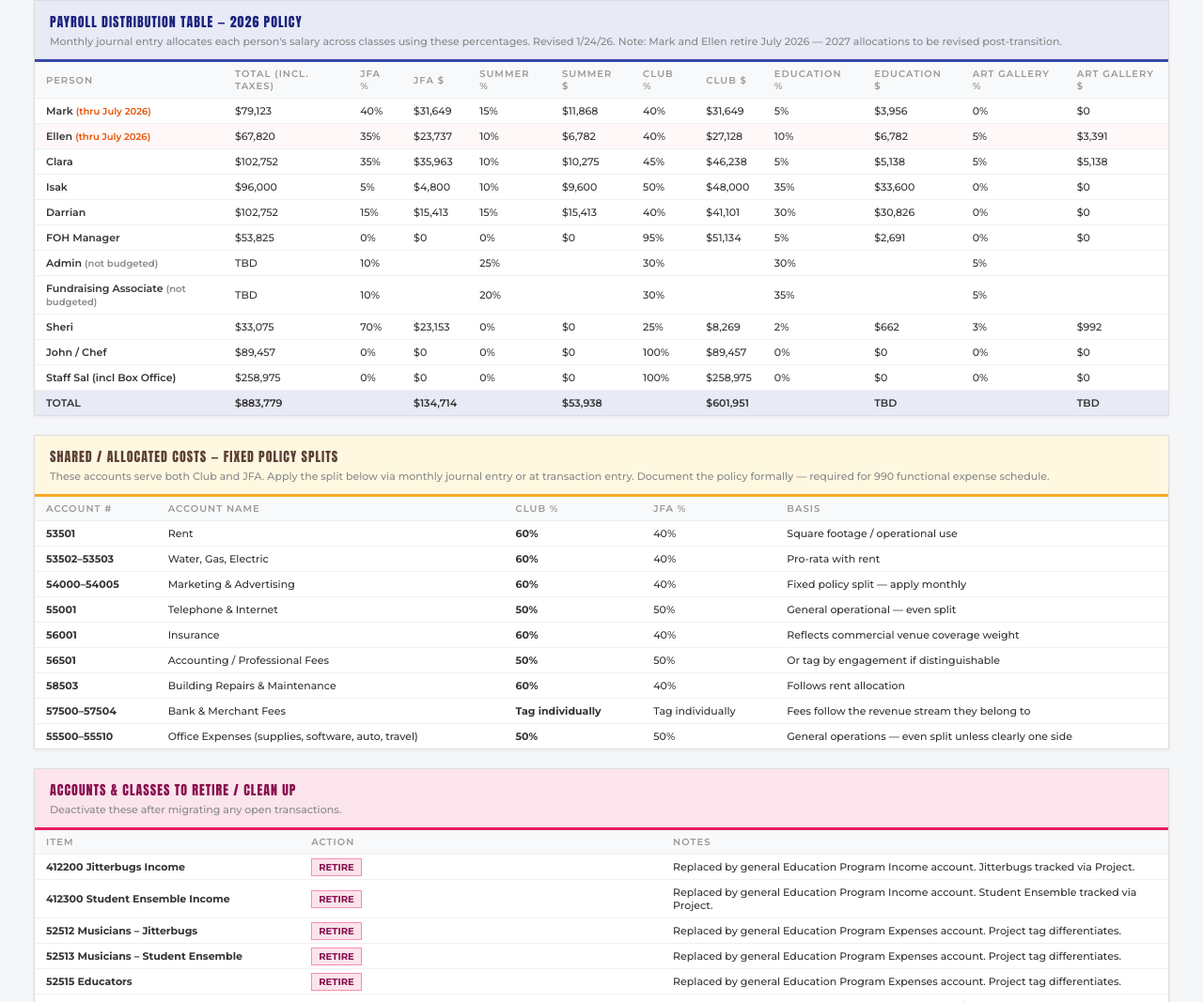
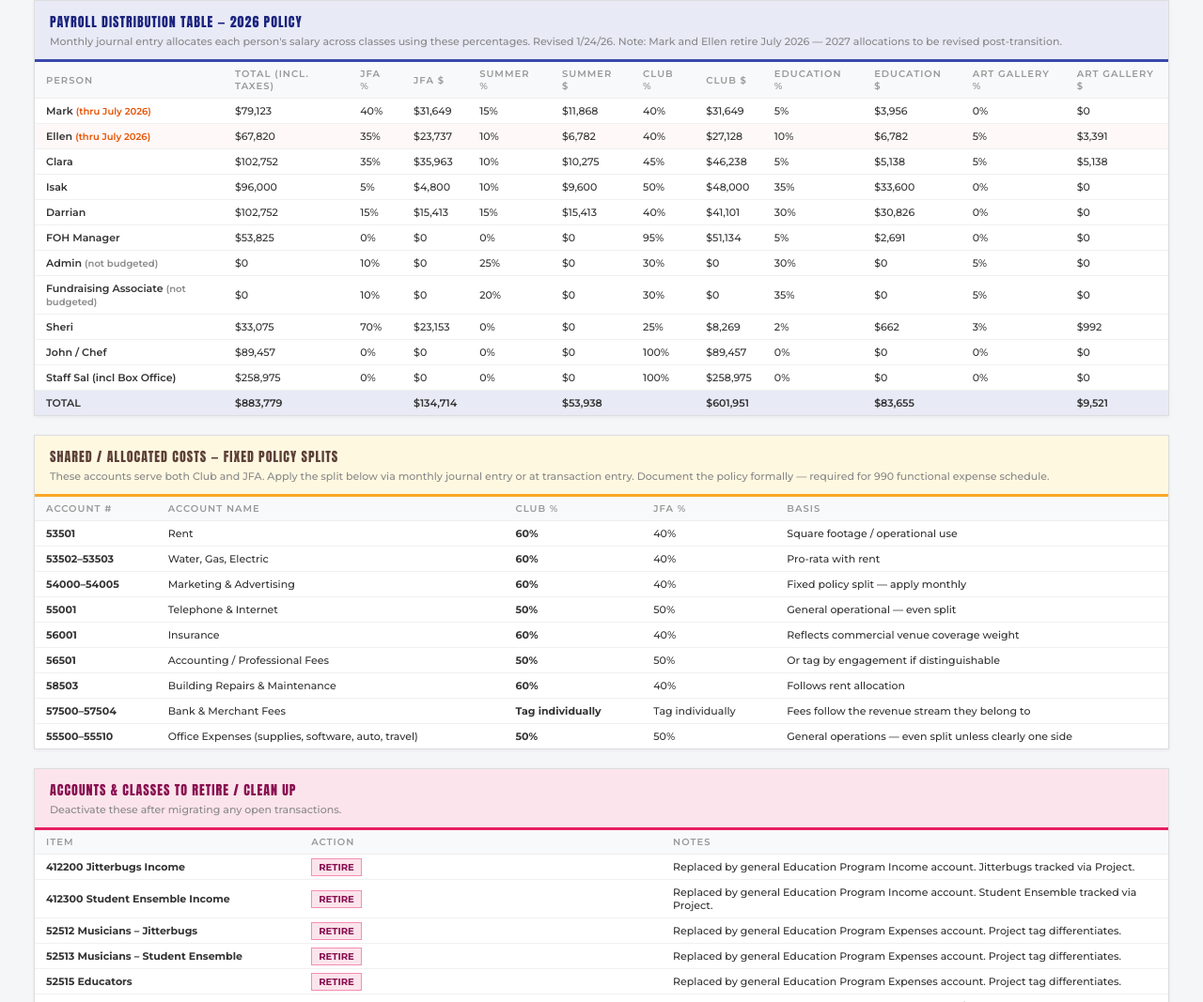
Before and after one commit to darrian-lgtm/QBO, a plain HTML site: page index.html in a window 1280 px wide. Shown: the part 2364-3431 px from the top of the page at 94% size. Drawn offline with Linux system fonts and the light colour scheme; a web font is replaced by a local one.

Commit message:
Update index.html

```diff
--- a/index.html
+++ b/index.html
@@ -545,11 +545,11 @@ h1, h2, h3, h4 {
           </tr>
           <tr>
             <td style="font-weight:600;">Admin <span style="font-size:10px; color:#888;">(not budgeted)</span></td>
-            <td>TBD</td><td>10%</td><td></td><td>25%</td><td></td><td>30%</td><td></td><td>30%</td><td></td><td>5%</td><td></td>
+            <td>$0</td><td>10%</td><td>$0</td><td>25%</td><td>$0</td><td>30%</td><td>$0</td><td>30%</td><td>$0</td><td>5%</td><td>$0</td>
           </tr>
           <tr>
             <td style="font-weight:600;">Fundraising Associate <span style="font-size:10px; color:#888;">(not budgeted)</span></td>
-            <td>TBD</td><td>10%</td><td></td><td>20%</td><td></td><td>30%</td><td></td><td>35%</td><td></td><td>5%</td><td></td>
+            <td>$0</td><td>10%</td><td>$0</td><td>20%</td><td>$0</td><td>30%</td><td>$0</td><td>35%</td><td>$0</td><td>5%</td><td>$0</td>
           </tr>
           <tr>
             <td style="font-weight:600;">Sheri</td>
@@ -565,7 +565,7 @@ h1, h2, h3, h4 {
           </tr>
           <tr style="background:#e8eaf6; font-weight:600;">
             <td>TOTAL</td>
-            <td>$883,779</td><td></td><td>$134,714</td><td></td><td>$53,938</td><td></td><td>$601,951</td><td></td><td>TBD</td><td></td><td>TBD</td>
+            <td>$883,779</td><td></td><td>$134,714</td><td></td><td>$53,938</td><td></td><td>$601,951</td><td></td><td>$83,655</td><td></td><td>$9,521</td>
           </tr>
         </table>
       </div>
```
